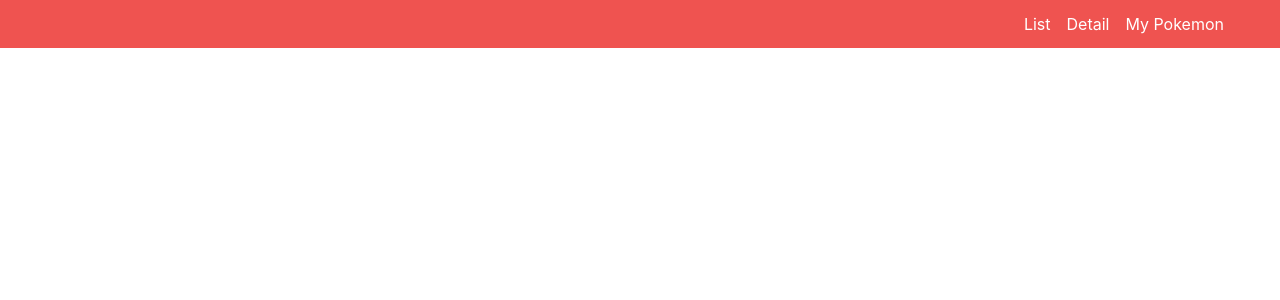
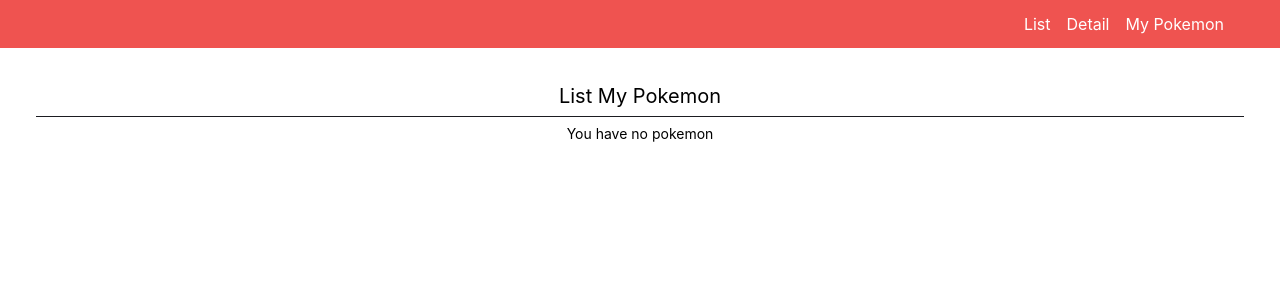
Before and after one commit to elisha-enu/pokemonelisha, a React (Create React App) app: page /pokemonelisha/list in a window 1280 px wide. Shown: the top 300 px of the page. Built offline with nearby package versions, Linux system fonts and the light colour scheme.

Commit message:
change link & route

```diff
--- a/package.json
+++ b/package.json
@@ -2,7 +2,7 @@
   "name": "pokemon-elishalimanu",
   "version": "0.1.0",
   "private": true,
-  "homepage": "https://elisha-enu.github.io/pokemon-elishalimanu",
+  "homepage": "https://elisha-enu.github.io/pokemonelisha/",
   "dependencies": {
     "axios": "^0.19.0",
     "gh-pages": "2.0.1",
--- a/src/pages/app/units/index.js
+++ b/src/pages/app/units/index.js
@@ -38,7 +38,7 @@ const App = ({
         {
           listOfPokemon && listOfPokemon.map((list, idx) => (
             <PokemonListStyled key={idx} onClick={() => handleDetailProfile(list.url)}>
-              <Link to='/detail'>
+              <Link to='/pokemonelisha/detail'>
                 <div>
                   {list.name}
                 </div>
--- a/src/pages/index.js
+++ b/src/pages/index.js
@@ -15,21 +15,21 @@ function PagesRouter() {
         <Navbar.Right>
           <UlStyled>
             <LiStyled>
-              <Link to="/">List</Link>
+              <Link to="/pokemonelisha">List</Link>
             </LiStyled>
             <LiStyled>
-              <Link to="/detail">Detail</Link>
+              <Link to="/pokemonelisha/detail">Detail</Link>
             </LiStyled>
             <LiStyled>
-              <Link to="/list">My Pokemon</Link>
+              <Link to="/pokemonelisha/list">My Pokemon</Link>
             </LiStyled>
           </UlStyled>
         </Navbar.Right>
       </Navbar>
       <>
-        <Route exact path="/" component={App} />
-        <Route path="/detail" component={Detail} />
-        <Route path="/list" component={ListPokemon} />
+        <Route exact path="/pokemonelisha" component={App} />
+        <Route path="/pokemonelisha/detail" component={Detail} />
+        <Route path="/pokemonelisha/list" component={ListPokemon} />
       </>
     </Router>
   );
--- a/src/pages/list/units/index.js
+++ b/src/pages/list/units/index.js
@@ -18,12 +18,12 @@ const ListPokemon = ({
       </AppHeaderStyled>
       <AppBodyStyled>
         {
-          listMyPokemon ? listMyPokemon.map((list, idx) => (
+          listMyPokemon && listMyPokemon.length > 0 ? listMyPokemon.map((list, idx) => (
             <PokemonListStyled key={idx} onClick={() => handleDetailProfile(list.urlPokemon)}>
-              <Link to='/detail'>
+              <Link to='/pokemonelisha/detail'>
                 {list.name} - nickname: {list.nicknamePokemon}
               </Link>
-              <Link to='/list'>
+              <Link to='/pokemonelisha/list'>
                 <Button label="Release pokemon" onClick={() => handleRemovePokemon(idx)} /><br/>
               </Link>
             </PokemonListStyled>
```
Also changed, not shown: public/manifest.json.
